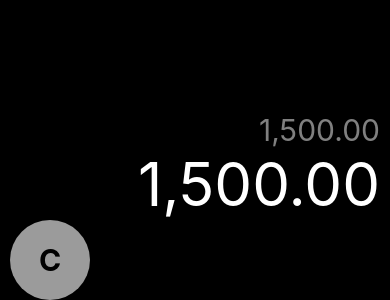
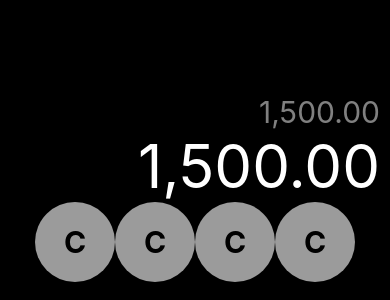
Before and after one commit to Cristaldo-Fiorela/React-Native-Udemy, a React Native app in the folder 03-Calculadora/: screen / in a window 390 px wide. Shown: the part 544-844 px from the top of the page. Built offline with nearby package versions, Linux system fonts and the light colour scheme.

Commit message:
estilos de filas de botones

```diff
--- a/03-Calculadora/src/screens/CalculadoraScreen.tsx
+++ b/03-Calculadora/src/screens/CalculadoraScreen.tsx
@@ -9,11 +9,24 @@ const CalculadoraScreen = () => {
             <Text style={ styles.resultado }>1,500.00</Text>
 
 
-            <View>
+            <View style={ styles.fila }>
                 {/* Boton */}
                 <View style={ styles.boton }>
                     <Text style={ styles.botonTexto }>C</Text>
                 </View>
+
+                <View style={ styles.boton }>
+                    <Text style={ styles.botonTexto }>C</Text>
+                </View>
+
+                <View style={ styles.boton }>
+                    <Text style={ styles.botonTexto }>C</Text>
+                </View>
+
+                <View style={ styles.boton }>
+                    <Text style={ styles.botonTexto }>C</Text>
+                </View>
+
             </View>
         </View>
     )
--- a/03-Calculadora/src/theme/appTheme.tsx
+++ b/03-Calculadora/src/theme/appTheme.tsx
@@ -20,6 +20,12 @@ const styles = StyleSheet.create({
         fontSize: 30,
         textAlign: 'right',
     },
+    fila: {
+        flexDirection: 'row',
+        justifyContent: 'center',
+        marginBottom: 18,
+        paddingHorizontal: 10,
+    },
     boton: {
         backgroundColor: '#9B9B9B',
         borderRadius: 100,
@@ -33,7 +39,8 @@ const styles = StyleSheet.create({
         fontWeight: 'bold',
         padding: 10,
         textAlign: 'center',
-    }
+    },
+
 });
 
 export default styles;
```
